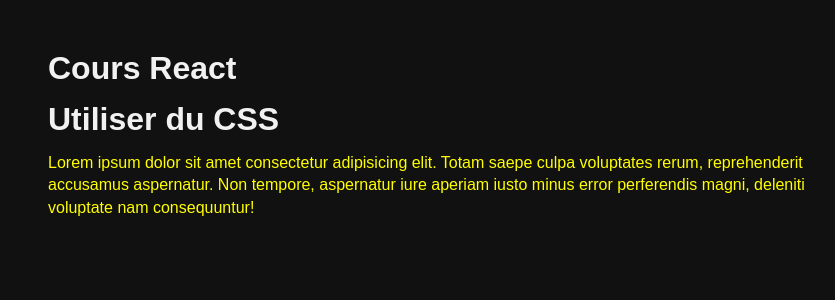
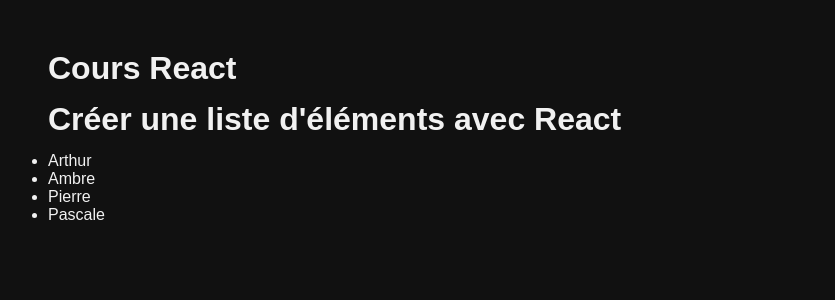
Before and after one commit to Arthur40480/ExerciceReact1, a React (Vite) app: page / in a window 1280 px wide. Shown: the top 300 px of the page, without its empty margins (192-1027 px from the left). Built offline with nearby package versions, Linux system fonts and the light colour scheme.

Commit message:
Lesson list of items

```diff
--- a/src/App.jsx
+++ b/src/App.jsx
@@ -1,4 +1,4 @@
-import Container from "./lessons/6.Utiliser-du-CSS/Container"
+import Container from "./lessons/7.Créer-une-liste/Container"
 
 function App() {
 
--- a/src/lessons/7.Créer-une-liste/Container.jsx
+++ b/src/lessons/7.Créer-une-liste/Container.jsx
@@ -0,0 +1,33 @@
+import React from 'react'
+
+export default function Container() {
+
+    const data = [
+        {
+            id: 1,
+            name: "Arthur"
+        },
+        {
+            id: 2,
+            name: "Ambre"
+        },
+        {
+            id: 3,
+            name: "Pierre"
+        },
+        {
+            id: 4,
+            name: "Pascale"
+        },
+    ]
+  return (
+    <div>
+        <h1>Créer une liste d'éléments avec React</h1>
+        <ul>
+            {data.map(user => (
+                <li key={user.id}>{user.name}</li>
+            ))}
+        </ul>
+    </div>
+  )
+}
```
